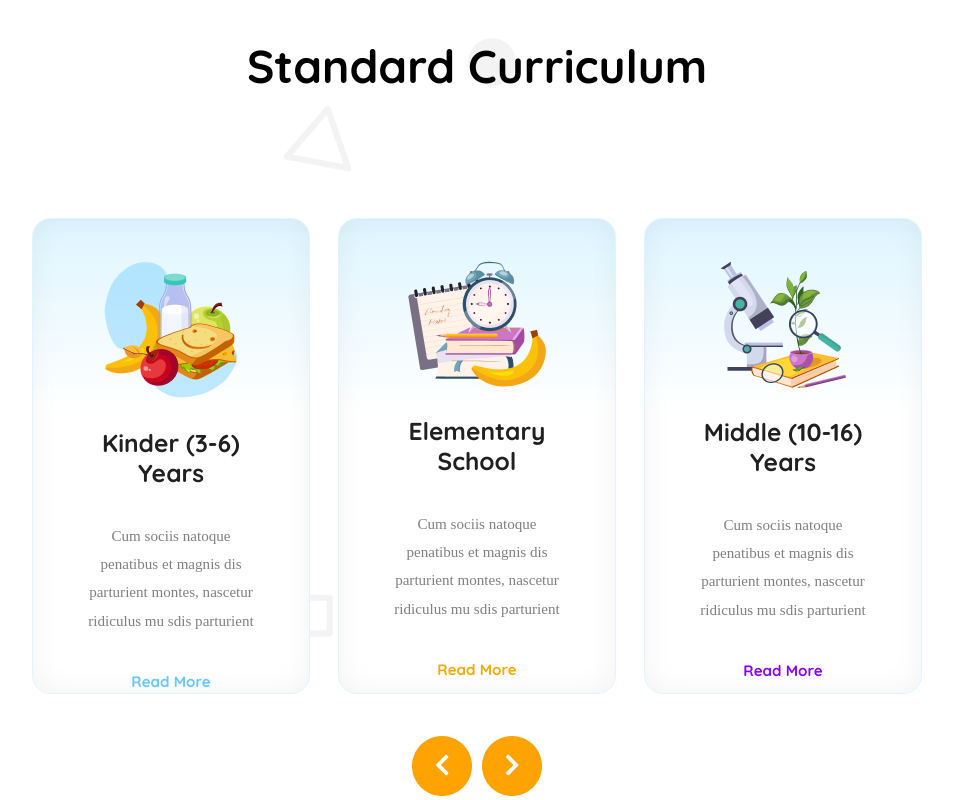
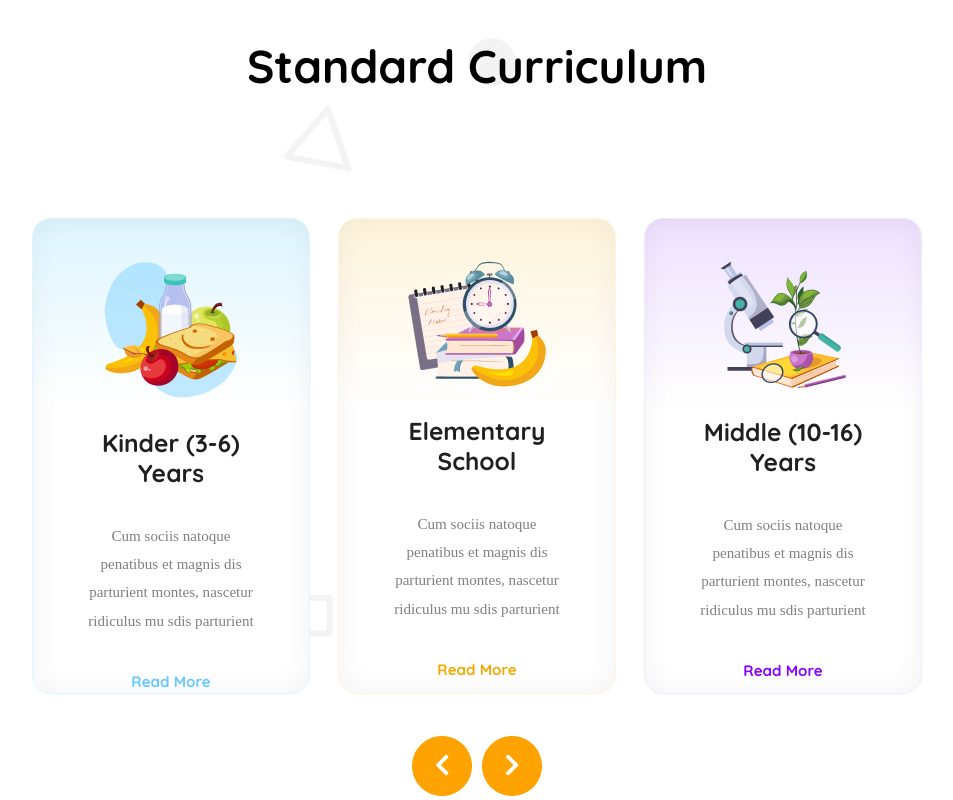
Before and after one commit to iMrAN-the-knight/assignment2, a plain HTML site: page index.html in a window 1280 px wide. Shown: the part 728-1528 px from the top of the page, without its empty margins (163-1116 px from the left). Drawn offline with Linux system fonts and the light colour scheme.

Commit message:
card color problem fix

```diff
--- a/index.html
+++ b/index.html
@@ -49,7 +49,7 @@
          <section class="standard-curriculum">
         <h3 class="curriculum-htitle">Standard Curriculum</h3>
 <div class="curriculum dsf">
-    <div class="curriculum-card">
+    <div class="curriculum-card card1">
         <img src="assets/kinder.png" alt="">
         <h4 class="curriculum-title c1">Kinder (3-6) Years</h4>
         <p class="curriculum-des">Cum sociis natoque penatibus et magnis
@@ -57,7 +57,7 @@
             mu sdis parturient</p>
         <a href="" class="read-more rm1">Read More</a>
     </div>
-    <div class="curriculum-card">
+    <div class="curriculum-card card2">
         <img src="assets/elementary.png" alt="">
         <h4 class="curriculum-title c2">Elementary School</h4>
         <p class="curriculum-des">Cum sociis natoque penatibus et magnis
@@ -65,7 +65,7 @@
             mu sdis parturient</p>
         <a href="" class="read-more rm2">Read More</a>
     </div>
-    <div class="curriculum-card">
+    <div class="curriculum-card card3">
         <img src="assets/middle.png" alt="">
         <h4 class="curriculum-title c3">Middle (10-16) Years</h4>
         <p class="curriculum-des">Cum sociis natoque penatibus et magnis
--- a/style/style.css
+++ b/style/style.css
@@ -155,6 +155,24 @@ text-align: center;
 padding: 42px 55px;
 
 }
+.card2{
+    box-sizing: border-box;
+    border: 0.94px solid rgb(255, 244, 220);
+    border-radius: 18.86px;
+
+    box-shadow: inset 0px 0px 28.3px 0.94px rgba(0, 0, 0, 0.05);
+    background: linear-gradient(180.00deg, rgb(255, 244, 220),rgba(255, 255, 255, 0) 40%),rgb(255, 255, 255);
+}
+
+.card3{
+    box-sizing: border-box;
+    border: 0.94px solid rgb(242, 232, 255);
+    border-radius: 18.86px;
+
+    box-shadow: inset 0px 0px 28.3px 0.94px rgba(0, 0, 0, 0.05);
+    background: linear-gradient(180.00deg, rgb(238, 225, 255),rgba(255, 255, 255, 0) 40%),rgb(255, 255, 255);
+}
+
 .curriculum-htitle{
     margin: 80px 0px;
     color: rgb(0, 0, 0);
@@ -401,6 +419,10 @@ margin-top: -12px;
 
 
 }
+
+
+
+
 .read-more{
     font-family: Quicksand;
 font-size: 10.22px;
```
